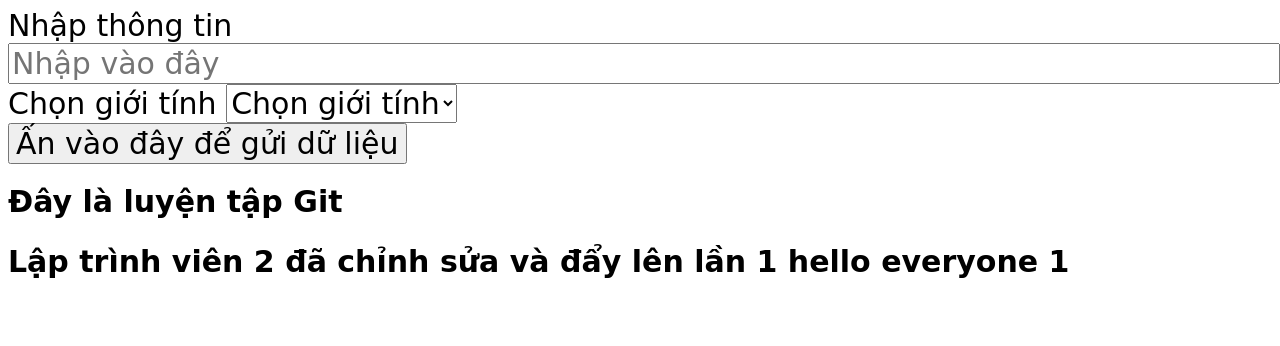
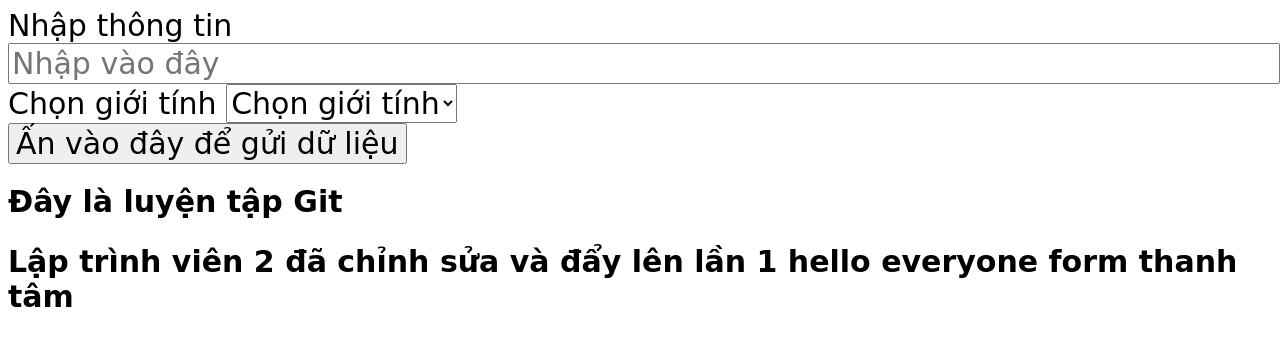
Before and after one commit to thanhfullstack/practice-git, a plain HTML site: page index.html in a window 1280 px wide. Drawn offline with Linux system fonts and the light colour scheme.

Commit message:
thanh tam an cut

```diff
--- a/index.html
+++ b/index.html
@@ -32,7 +32,7 @@
     </div>
     <div class="content">
         <h1>Đây là luyện tập Git</h1>
-        <h2>Lập trình viên 2 đã chỉnh sửa và đẩy lên lần 1 hello everyone 1 </h2>
+        <h2>Lập trình viên 2 đã chỉnh sửa và đẩy lên lần 1 hello everyone form thanh tâm</h2>
     </div>
 </body>
 </html>
```
